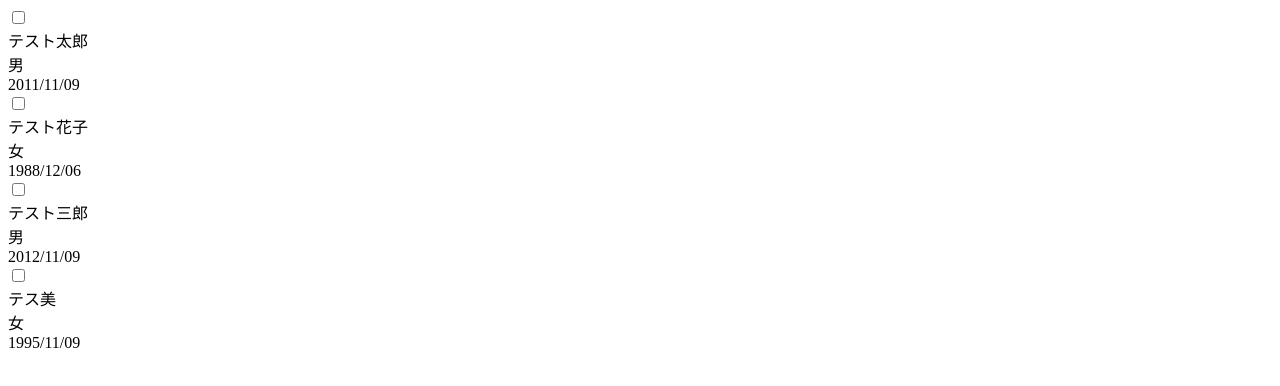
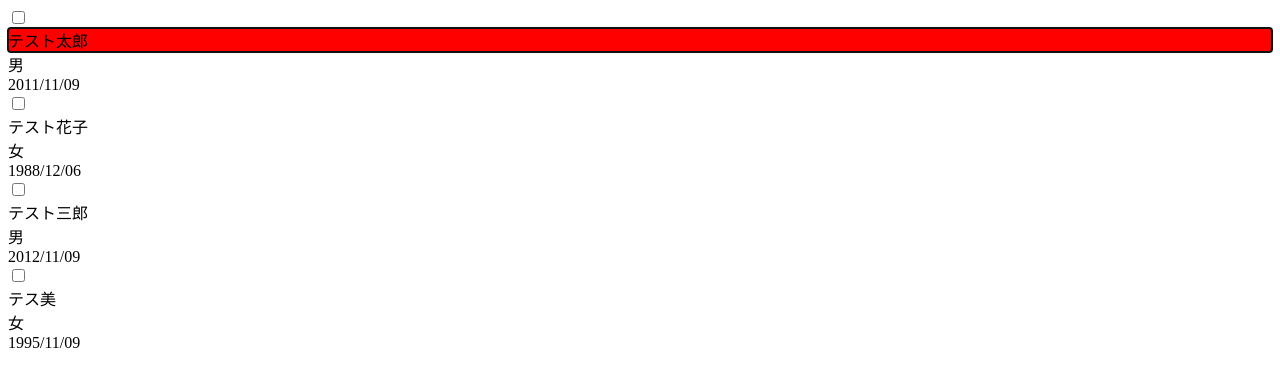
Before and after one commit to 8845musign/accessible-data-grid, a React app: page / in a window 1280 px wide. Built offline with nearby package versions, Linux system fonts and the light colour scheme.

Commit message:
Add focus to cell

```diff
--- a/public/index.html
+++ b/public/index.html
@@ -4,6 +4,12 @@
 <head>
   <meta charset="utf-8">
   <title>Data Grid</title>
+
+  <style>
+    div:focus {
+      background: red;
+    }
+  </style>
 </head>
 
 <body>
--- a/src/Grid/Cell.js
+++ b/src/Grid/Cell.js
@@ -1,17 +1,36 @@
 import React from 'react'
 
-import { createChildId } from './util'
+import {
+  createChildId,
+  isFocus,
+} from './util'
 
 export default class Cell extends React.Component {
   constructor(props) {
     super(props)
 
     this.state = {
-      cellId: createChildId(this.props.parentId, this.props.index)
+      cellId: createChildId(this.props.parentId, this.props.index),
+      isFocus: isFocus(this.props.focusCell, this.props.rowId, this.props.index)
+    }
+  }
+
+  componentDidMount() {
+    if (this.state.isFocus) {
+      this.cell.focus()
     }
   }
 
   render() {
-    return (<div id={this.state.cellId} tabIndex={-1} className="cell">{this.props.row[this.props.column.key]}</div>)
+    return (
+      <div
+        id={this.state.cellId}
+        tabIndex={this.state.isFocus ? 0 : -1}
+        className="cell"
+        ref={(ref) => { this.cell = ref }}
+      >
+        {this.props.row[this.props.column.key]}
+      </div>
+    )
   }
 }
--- a/src/Grid/Row.js
+++ b/src/Grid/Row.js
@@ -13,7 +13,15 @@ export default class Row extends React.Component {
   }
 
   renderCell(column, index) {
-    return <Cell column={column} row={this.props.row} parentId={this.state.rowId} index={index} key={this.props.columns.key} />
+    return <Cell
+      column={column}
+      row={this.props.row}
+      parentId={this.state.rowId}
+      rowId={this.props.index}
+      index={index}
+      key={this.props.columns.key}
+      focusCell={this.props.focusCell}
+    />
   }
 
   renderCheckbox() {
--- a/src/Grid/index.js
+++ b/src/Grid/index.js
@@ -8,12 +8,23 @@ export default class Grid extends React.Component {
     super(props)
 
     this.state = {
-      gridId: new Date().getTime()
+      gridId: new Date().getTime(),
+      focusCell: {
+        rowId: 0,
+        cellId: 0
+      }
     }
   }
 
   renderRow(row, index) {
-    return <Row parentId={this.state.gridId} row={row} key={row.id} index={index} columns={this.props.columns} />
+    return <Row
+      parentId={this.state.gridId}
+      row={row}
+      key={row.id}
+      index={index}
+      columns={this.props.columns}
+      focusCell={this.state.focusCell}
+    />
   }
 
   render() {
--- a/src/Grid/util.js
+++ b/src/Grid/util.js
@@ -1,3 +1,7 @@
 export const createChildId = (parentId, index) => {
   return `${parentId}_${index}`
 }
+
+export const isFocus = (focusCell, rowId, cellId) => {
+  return focusCell.rowId === rowId && focusCell.cellId === cellId;
+}
```
